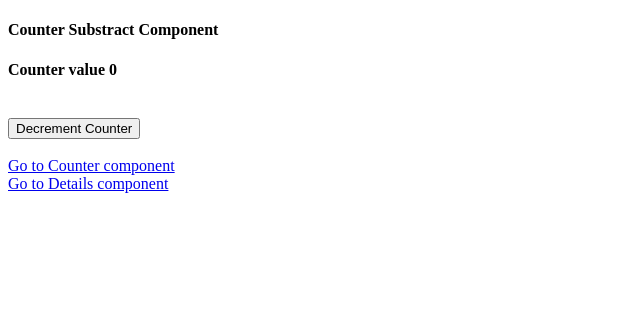
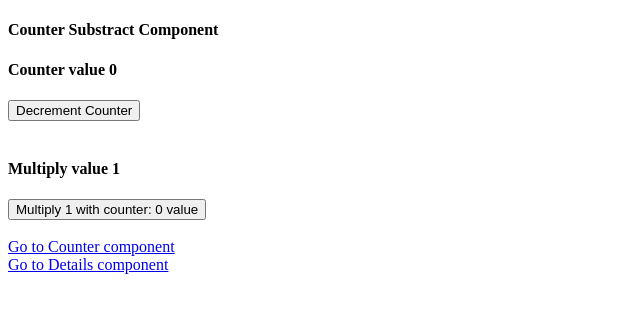
Before and after one commit to Ashwary-Jharbade/react-vite-app-test-run, a React (Vite) app: page /countersub in a window 1280 px wide. Shown: the top 312 px of the page, without its empty margins (0-640 px from the left). Built offline with nearby package versions, Linux system fonts and the light colour scheme.

Commit message:
Added CounterMultiplier component subscribed to counter state using react-redux hooks

```diff
--- a/src/Navigation/index.jsx
+++ b/src/Navigation/index.jsx
@@ -1,7 +1,7 @@
 import { BrowserRouter, Route, Routes } from "react-router-dom";
 import WrappedCounter from "../components/Counter";
 import Details from "../components/Details";
-import CounterSub from "../components/CounterSub";
+import CounterMultiplier from "../components/CounterMultiplier";
 
 const Navigation = () => {
   return (
@@ -10,7 +10,7 @@ const Navigation = () => {
         <Routes>
           <Route path="/" element={<WrappedCounter />}></Route>
           <Route path="/details" element={<Details />}></Route>
-          <Route path="/countersub" element={<CounterSub />}></Route>
+          <Route path="/countersub" element={<CounterMultiplier />}></Route>
         </Routes>
       </BrowserRouter>
     </>
--- a/src/components/Counter/component.jsx
+++ b/src/components/Counter/component.jsx
@@ -26,7 +26,7 @@ const Counter = (props) => {
       <br />
       <Link to="/details">Jump to details component</Link>
       <br />
-      <Link to="/countersub">Go to CounterSub component</Link>
+      <Link to="/countersub">Go to CounterMultiplier component</Link>
     </>
   );
 };
--- /dev/null
+++ b/src/components/CounterMultiplier/action.js
@@ -0,0 +1,8 @@
+export const MULTIPLY = "MULTIPLY";
+
+export const multiplyAction = (payload) => {
+  return {
+    type: MULTIPLY,
+    payload,
+  };
+};
--- a/src/components/CounterSub/index.jsx
+++ b/src/components/CounterMultiplier/index.jsx
@@ -1,11 +1,16 @@
 import { Link } from "react-router-dom";
 import { useSelector, useDispatch } from "react-redux";
 import { decrementAction } from "../Counter/action";
+import { multiplyAction } from "./action";
 
-const CounterSub = () => {
+const CounterMultiplier = () => {
   const { counter } = useSelector((state) => {
     const { CounterReducer } = state;
     return CounterReducer;
+  });
+  const { value } = useSelector((state) => {
+    const { MultiplyReducer } = state;
+    return MultiplyReducer;
   });
   const dispatch = useDispatch();
   return (
@@ -14,7 +19,6 @@ const CounterSub = () => {
         <h4>Counter Substract Component</h4>
         <h4>Counter value {counter}</h4>
       </div>
-      <br />
       <div>
         <button
           onClick={() => {
@@ -22,6 +26,19 @@ const CounterSub = () => {
           }}
         >
           Decrement Counter
+        </button>
+      </div>
+      <br />
+      <div>
+        <h4>Multiply value {value}</h4>
+      </div>
+      <div>
+        <button
+          onClick={() => {
+            dispatch(multiplyAction(counter));
+          }}
+        >
+          Multiply {value} with counter: {counter} value
         </button>
       </div>
       <br />
@@ -34,4 +51,4 @@ const CounterSub = () => {
   );
 };
 
-export default CounterSub;
+export default CounterMultiplier;
--- /dev/null
+++ b/src/components/CounterMultiplier/reducer.js
@@ -0,0 +1,15 @@
+import { MULTIPLY } from "./action";
+
+const inialState = {
+  value: 1,
+};
+
+export default (state = inialState, action) => {
+  switch (action.type) {
+    case MULTIPLY:
+      const { payload } = action;
+      return { ...state, value: state.value * payload };
+    default:
+      return state;
+  }
+};
--- a/src/components/Details/component.jsx
+++ b/src/components/Details/component.jsx
@@ -14,7 +14,7 @@ export default (props) => {
       <div>
         <Link to="/">Go to counter component</Link>
         <br />
-        <Link to="/countersub">Go to CounterSub component</Link>
+        <Link to="/countersub">Go to CounterMultiplier component</Link>
       </div>
     </>
   );
--- a/src/redux/reducer.js
+++ b/src/redux/reducer.js
@@ -1,8 +1,10 @@
 import { combineReducers } from "redux";
 import CounterReducer from "../components/Counter/reducer";
+import MultiplyReducer from "../components/CounterMultiplier/reducer";
 
 const reducer = combineReducers({
   CounterReducer,
+  MultiplyReducer,
 });
 
 export default reducer;
```
